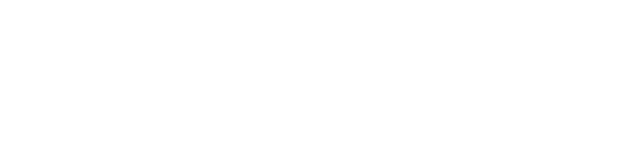
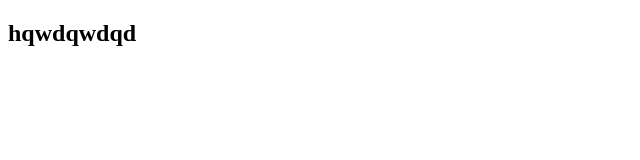
Before and after one commit to IIIMaroIII/js-test, a plain HTML site: page index.html in a window 1280 px wide. Shown: the whole page, without its empty margins (0-640 px from the left). Drawn offline with Linux system fonts and the light colour scheme.

Commit message:
Deploying to gh-pages from @ IIIMaroIII/js-test@1a21e56ca7d6182fe06b742214ff10bbb5631511 🚀

```diff
--- a/index.html
+++ b/index.html
@@ -6,5 +6,7 @@
     <meta name="viewport" content="width=device-width, initial-scale=1.0" />
     <title>Document</title>
   </head>
-  <body></body>
+  <body>
+    <section><h2>hqwdqwdqd</h2></section>
+  </body>
 </html>
```
